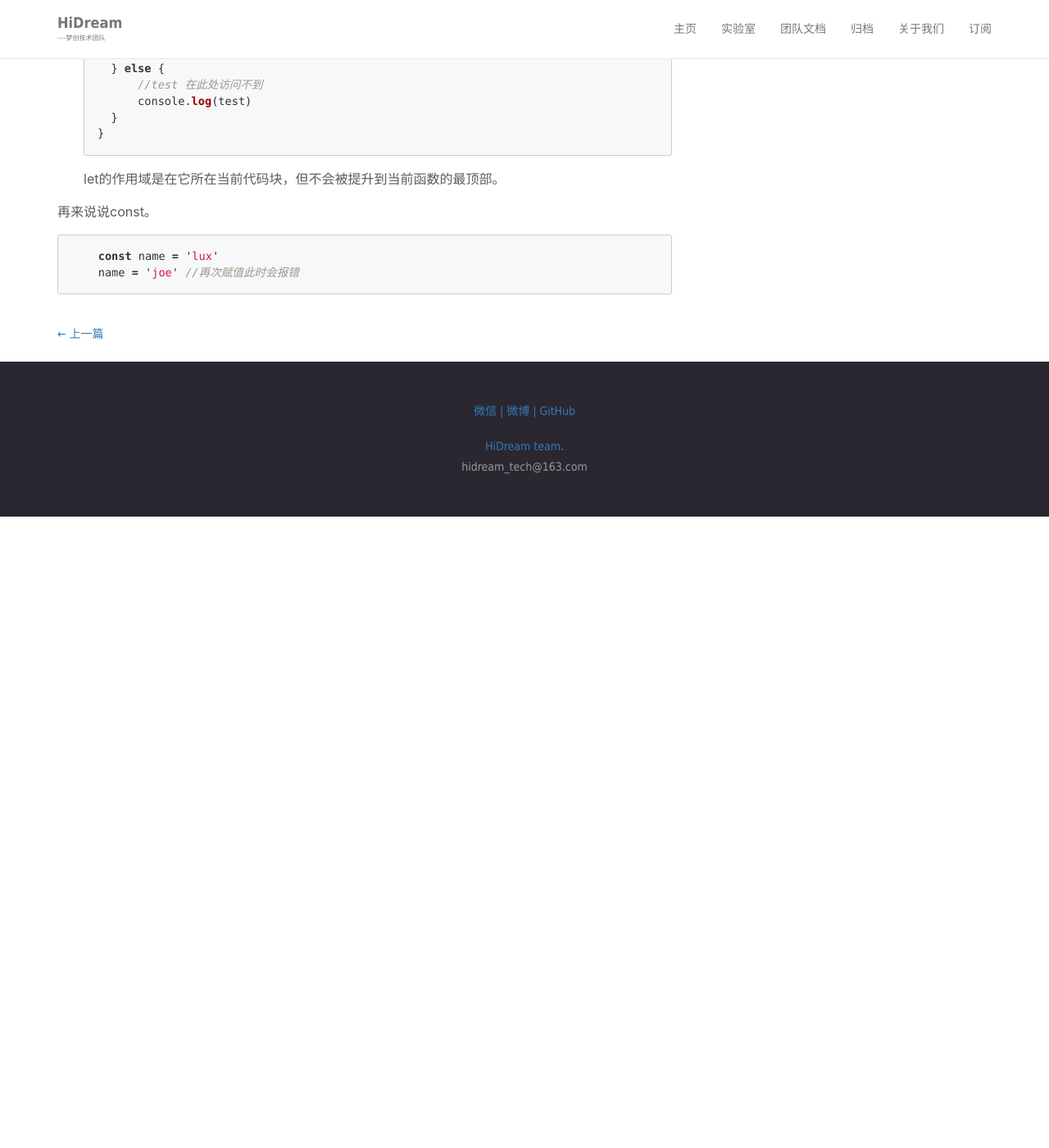
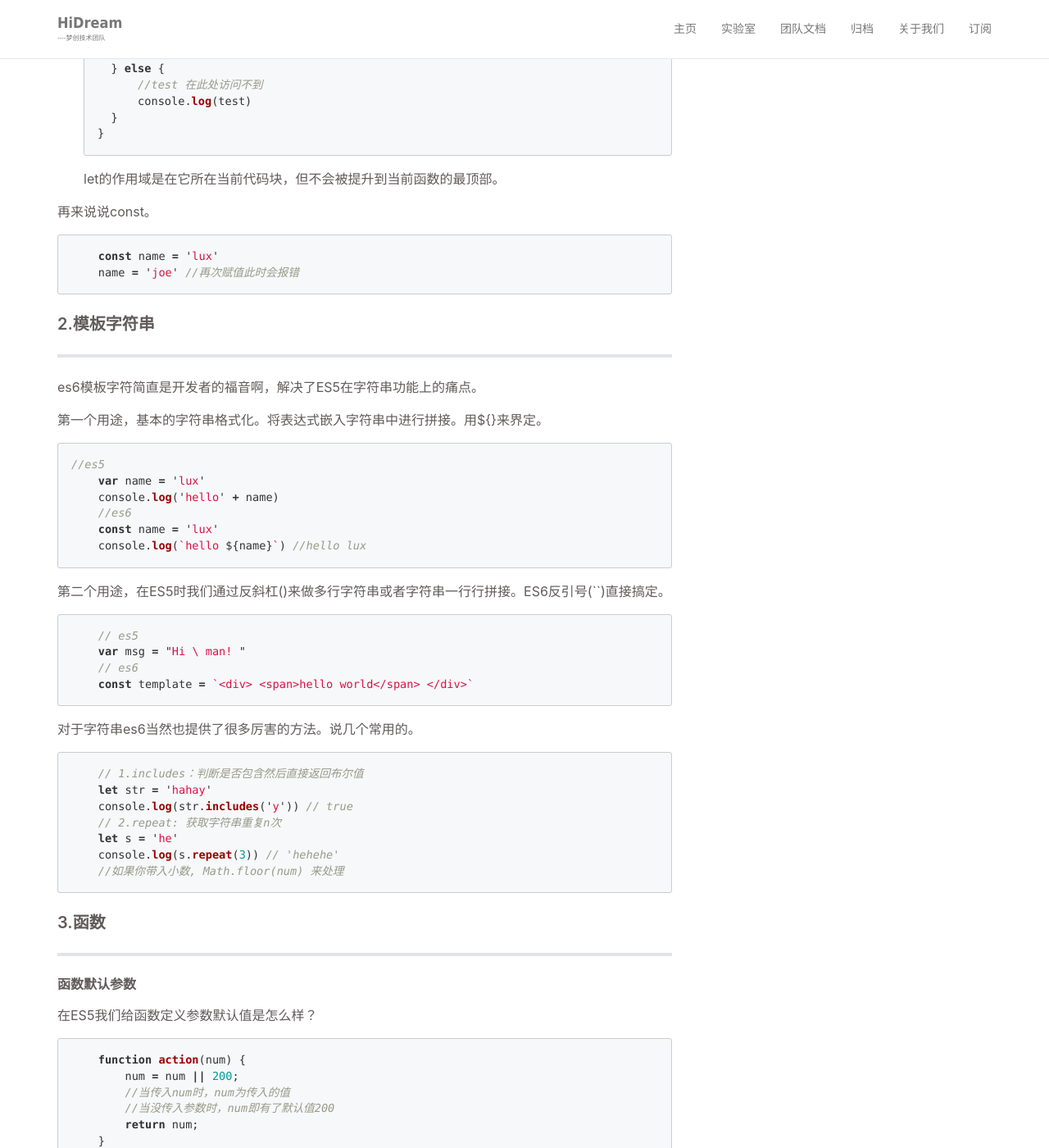
Before and after one commit to DreamHi/DreamHi.github.io, a Jekyll site: the page built from _posts/frontend/2018-01-31-ES6的常用新特性.md, in a window 1280 px wide and 1400 px high, scrolled down 1151 px. Shown: the whole window at 82% size. Built offline with Jekyll 4.4.1, drawn with Linux system fonts in a browser that asks for light colours; our own code applies the rules of GitHub Pages for plain Markdown files; comment, search, counter and statistics services are not loaded; before the commit the page ends 1781 px from its top, so only the background shows below that; some of the changed text lies outside the part shown.

Commit message:
Update 2018-01-31-ES6的常用新特性.md

````diff
--- a/_posts/frontend/2018-01-31-ES6的常用新特性.md
+++ b/_posts/frontend/2018-01-31-ES6的常用新特性.md
@@ -54,3 +54,79 @@ let的作用域是在它所在当前代码块，但不会被提升到当前函
     const name = 'lux'
     name = 'joe' //再次赋值此时会报错
 ```
+### 2.模板字符串
+-------------------------
+es6模板字符简直是开发者的福音啊，解决了ES5在字符串功能上的痛点。
+
+第一个用途，基本的字符串格式化。将表达式嵌入字符串中进行拼接。用${}来界定。
+```js
+//es5
+    var name = 'lux'
+    console.log('hello' + name)
+    //es6
+    const name = 'lux'
+    console.log(`hello ${name}`) //hello lux
+```
+
+第二个用途，在ES5时我们通过反斜杠(\)来做多行字符串或者字符串一行行拼接。ES6反引号(``)直接搞定。
+```js
+    // es5
+    var msg = "Hi \
+    man!
+    "
+    // es6
+    const template = `<div>
+        <span>hello world</span>
+    </div>`
+```
+对于字符串es6当然也提供了很多厉害的方法。说几个常用的。
+```js
+    // 1.includes：判断是否包含然后直接返回布尔值
+    let str = 'hahay'
+    console.log(str.includes('y')) // true
+    // 2.repeat: 获取字符串重复n次
+    let s = 'he'
+    console.log(s.repeat(3)) // 'hehehe'
+    //如果你带入小数, Math.floor(num) 来处理
+```
+### 3.函数
+-------------------------
+#### 函数默认参数
+
+在ES5我们给函数定义参数默认值是怎么样？
+
+```js
+    function action(num) {
+        num = num || 200;
+        //当传入num时，num为传入的值
+        //当没传入参数时，num即有了默认值200
+        return num;
+    }
+```
+但细心观察的同学们肯定会发现，num传入为0的时候就是false， 此时num = 200 与我们的实际要的效果明显不一样
+
+ES6为参数提供了默认值。在定义函数时便初始化了这个参数，以便在参数没有被传递进去时使用。
+```js
+    function action(num = 200) {
+        console.log(num);
+    }
+    action(); //200
+    action(300); //300
+```
+#### 箭头函数
+ES6很有意思的一部分就是函数的快捷写法。也就是箭头函数。
+
+箭头函数最直观的三个特点。
+
+* 不需要function关键字来创建函数
+* 省略return关键字
+* 继承当前上下文的 this 关键字
+```js
+//例如：
+    [1,2,3].map( x => x + 1 )
+
+//等同于：
+    [1,2,3].map((function(x){
+        return x + 1
+    }).bind(this))
+```
````
